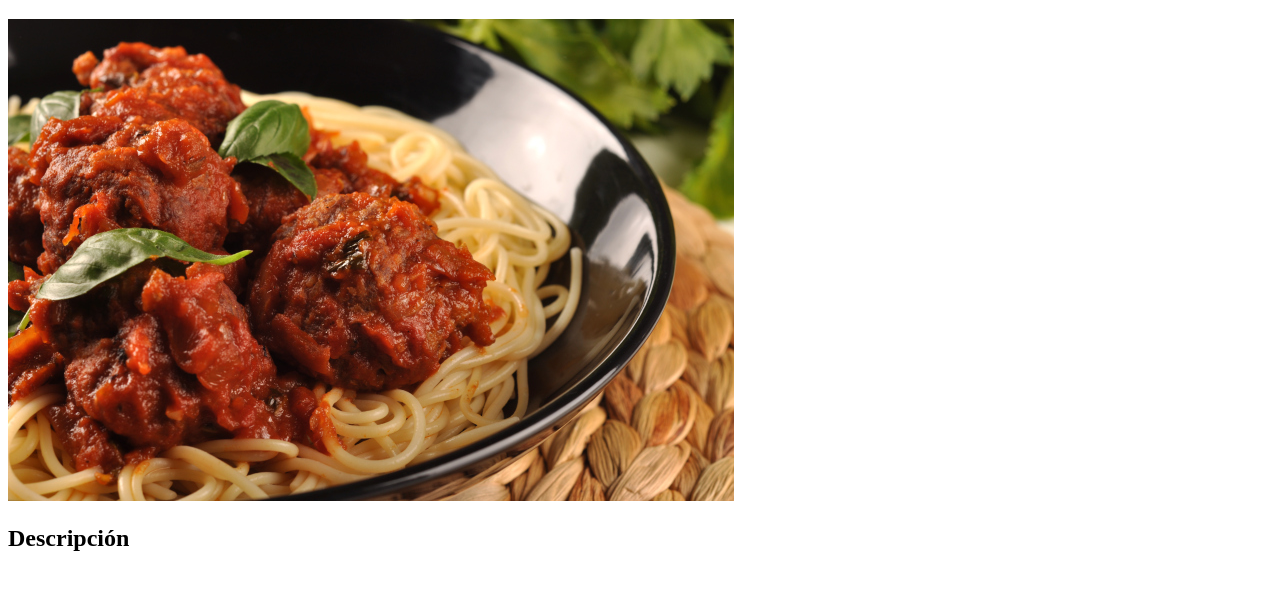
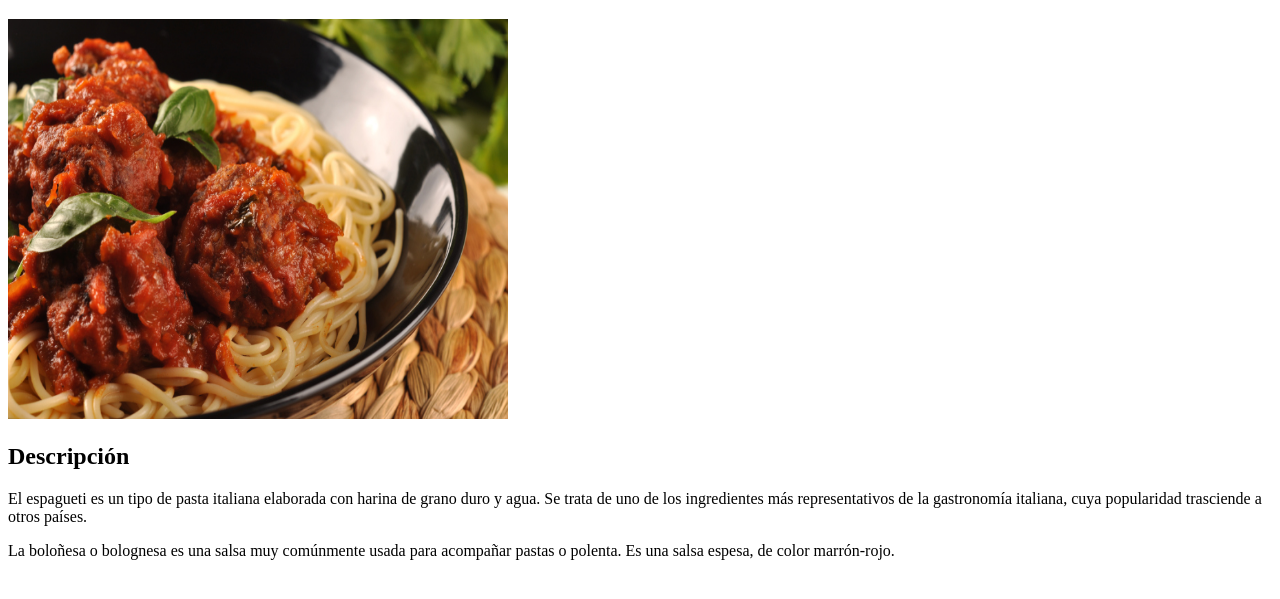
Before and after one commit to hebermm/odin-recipes, a plain HTML site: page recipes/fideos-con-tuco.html in a window 1280 px wide. Shown: the part 61-660 px from the top of the page. Drawn offline with Linux system fonts and the light colour scheme.

Commit message:
Añade argumentos a imágenes, y descripciones

```diff
--- a/recipes/fideos-con-tuco.html
+++ b/recipes/fideos-con-tuco.html
@@ -6,7 +6,9 @@
     </head>
     <body>
         <h1>Fideos con tuco</h1>
-        <img src="../images/fideos.jpg">
+        <img src="../images/fideos.jpg" height="400" width="500" alt="Fideos con salsa y carne">
         <h2>Descripción</h2>
+        <p>El espagueti es un tipo de pasta italiana elaborada con harina de grano duro y agua. Se trata de uno de los ingredientes más representativos de la gastronomía italiana, cuya popularidad trasciende a otros países.</p>
+        <p>La boloñesa o bolognesa es una salsa muy comúnmente usada para acompañar pastas o polenta. Es una salsa espesa, de color marrón-rojo.<p>
     </body>
 </html>
```
Also changed, not shown: recipes/asado.html (+2 -1 lines), recipes/empanadas.html (+3 -1 lines).
